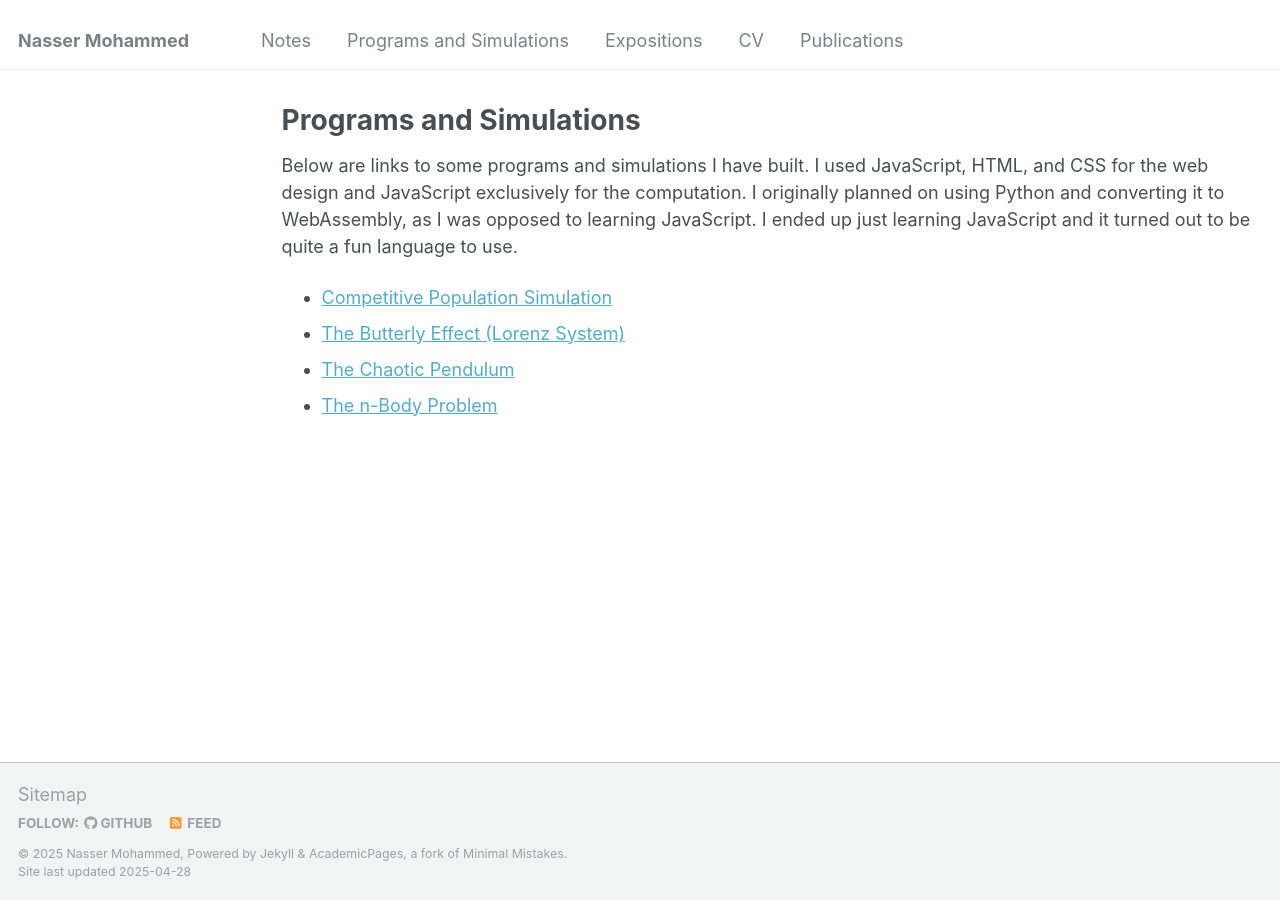
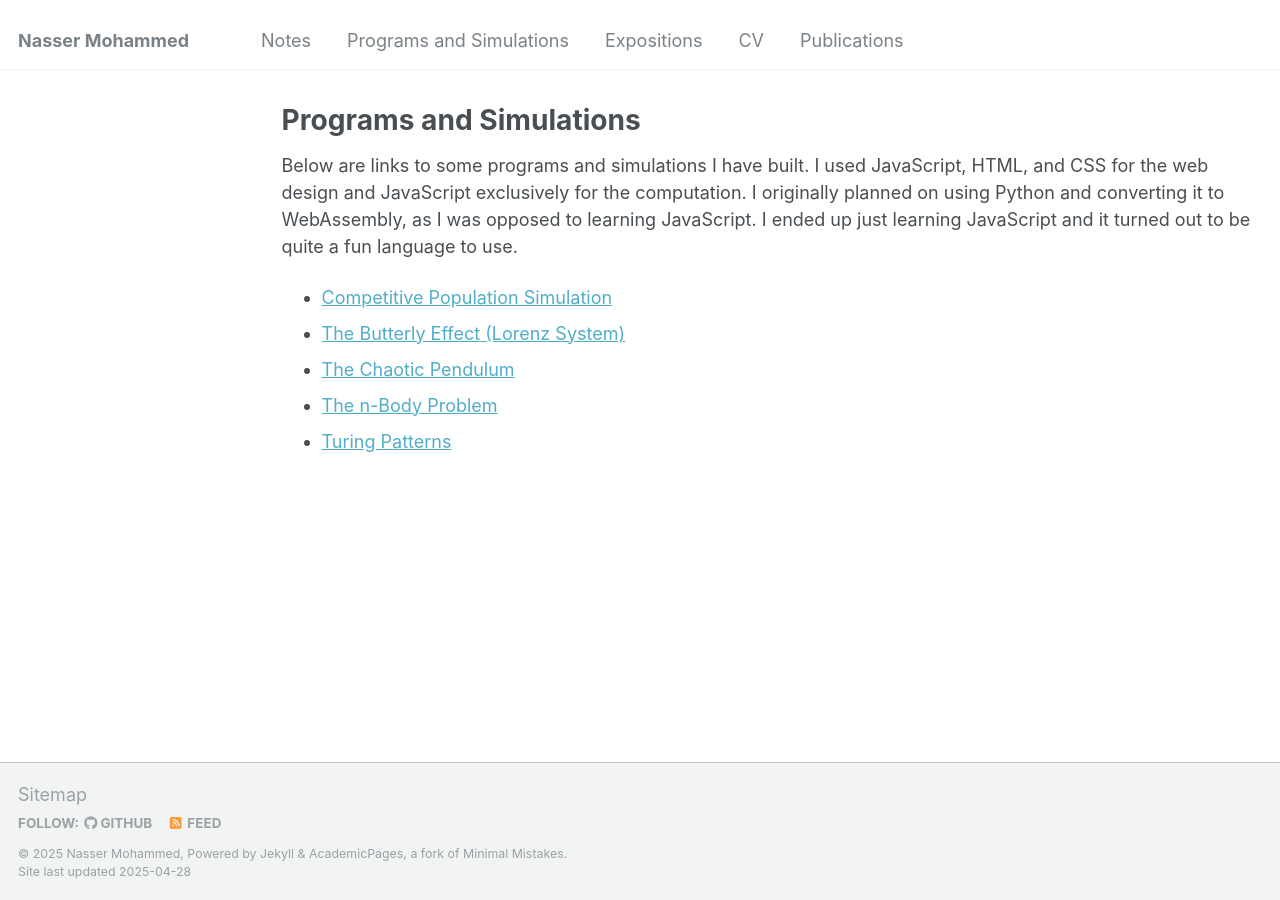
Before and after one commit to Nasser-Mohammed/Nasser-Mohammed.github.io, a Jekyll site: the page built from _pages/programs-simulations.md, in a window 1280 px wide. Built offline with Jekyll 4.4.1, drawn with Linux system fonts in a browser that asks for light colours.

Commit message:
Update programs-simulations.md

```diff
--- a/_pages/programs-simulations.md
+++ b/_pages/programs-simulations.md
@@ -9,3 +9,4 @@ Below are links to some programs and simulations I have built. I used JavaScript
 - [The Butterly Effect (Lorenz System)](/programs-simulations/Butterly-Effect/index.html)
 - [The Chaotic Pendulum](/programs-simulations/Chaotic-Pendulum/index.html)
 - [The n-Body Problem](/programs-simulations/n-Body-Simulation/index.html)
+- [Turing Patterns](/programs-simulations/Turing-Patterns/index.html)
```
